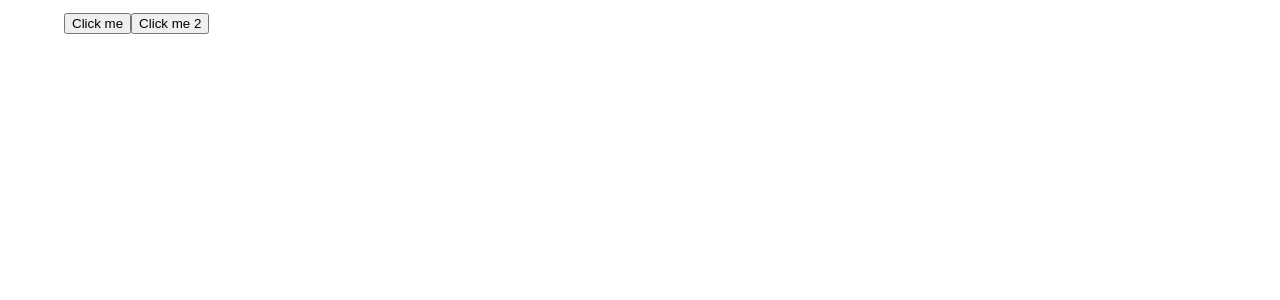
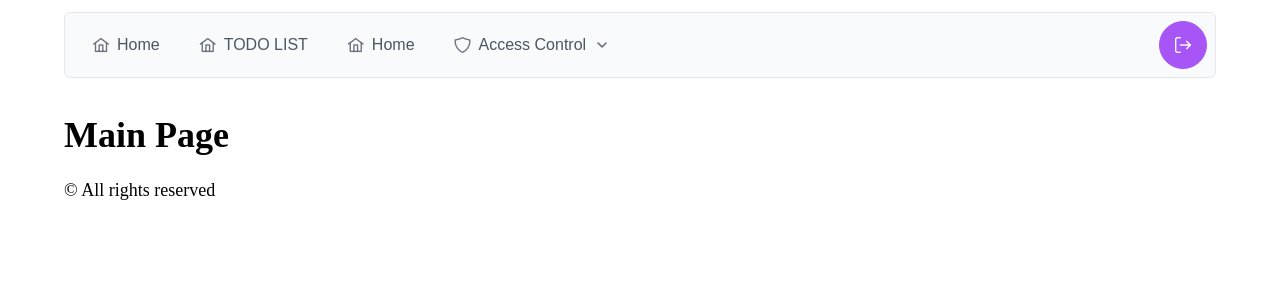
Before and after one commit to Topchu00/React, a React (Vite) app: page / in a window 1280 px wide. Shown: the top 300 px of the page. Built offline with nearby package versions, Linux system fonts and the light colour scheme; a web font is replaced by a local one.

Commit message:
Декларативная маршрутизация или по простому Router

```diff
--- a/src/App.jsx
+++ b/src/App.jsx
@@ -1,11 +1,17 @@
+import { Route, Router, Routes } from "react-router-dom"
+// import CustomButton from "./components/CustomButton"
 import DefaultLayout from "./layout/DefaultLayout"
+import UsersPage from "./pages/AccessControl/UsersPage"
+import MainPage from "./pages/MainPage"
 
 function App() {
-
   return (
-    <DefaultLayout>
-
-    </DefaultLayout>
+    <Routes>
+      <Route path='/' element={<DefaultLayout />}>
+        <Route index element={<MainPage />}></Route>
+        <Route path="/users" element={<UsersPage />}></Route>
+      </Route>
+    </Routes>
   )
 }
 
--- a/src/components/CustomButton/index.jsx
+++ b/src/components/CustomButton/index.jsx
@@ -1,13 +1,12 @@
-const CustomButton = ({ label, additionalClass, disabled=false, handleClick }) => {
+export default function CustomButton ({template, children}) {
     return (
-        <button
-            className={`button ${additionalClass}`}
-            disabled={disabled}
-            onClick={handleClick}
+        <div style={{
+                backgroundColor: 'purple',
+                padding: '20px'
+            }}
         >
-            {label}
-        </button>
+            {template}
+            {children}
+        </div>
     )
 }
-
-export default CustomButton
--- /dev/null
+++ b/src/components/Header/constants.js
@@ -0,0 +1,24 @@
+export const HEADER_NAV_ITEMS = [
+    {
+        label: 'Home',
+        icon: 'pi pi-home'
+    },
+    {
+        label: 'TODO LIST',
+        icon: 'pi pi-home'
+    },
+    {
+        label: 'Home',
+        icon: 'pi pi-home'
+    },
+    {
+        label: 'Access Control',
+        icon: 'pi pi-shield',
+        items: [
+            {
+                label: 'Users',
+                icon: 'pi pi-user'
+            }
+        ]
+    }
+];
--- a/src/components/Header/index.css
+++ b/src/components/Header/index.css
@@ -1,3 +1,9 @@
 .header {
     padding: 12px 0;
 }
+
+.header__actions {
+    display: flex;
+    align-items: center;
+    gap: 20px;
+}
--- a/src/components/Header/index.jsx
+++ b/src/components/Header/index.jsx
@@ -1,29 +1,30 @@
-import CustomButton from '../CustomButton';
+import { Button } from 'primereact/button';
+import { Menubar } from 'primereact/menubar';
 import './index.css';
-import { Button } from 'primereact/button';
+import { HEADER_NAV_ITEMS } from './constants';
 
-const Header = ({ title}) => {
+const Header = () => {
+
+    const onClick = () => {
+        console.log('Logout')
+    }
+
+    const LogoutButtonTemplate = (
+        <Button
+            onClick={onClick}
+            rounded
+            icon="pi pi-sign-out"
+            severity="help"
+        />
+    )
+
 
     return (
         <header className="header">
             <div className="container">
-                {/* <Button
-                    label="Submit"
-                    icon="pi pi-check"
-                    iconPos="right"
-                    onClick={onClick}
-                /> */}
-
-                <CustomButton
-                    label={'Click me'}
-                    additionalClass={'custom-button'}
-                    handleClick={() => console.log('Клик по кнопке')}
-                />
-
-                <CustomButton
-                    label={'Click me 2'}
-                    additionalClass={'custom-button'}
-                    handleClick={() => console.log('Клик по кнопке 2')}
+                <Menubar
+                    model={HEADER_NAV_ITEMS}
+                    end={LogoutButtonTemplate}
                 />
             </div>
         </header>
--- a/src/layout/DefaultLayout.jsx
+++ b/src/layout/DefaultLayout.jsx
@@ -1,13 +1,19 @@
+import { Outlet } from "react-router-dom"
 import Header from "../components/Header"
 
-const DefaultLayout = () => {
+const DefaultLayout = ({children}) => {
     return (
-        <div>
-            <Header
-                title="Пропс title переданный из default layout"
-                subtitle="Пропс subtitle переданный из default layout"
-                onClick={() => console.log('Клик по кнопке')}
-            />
+        <div className="defailt-layout">
+            <Header />
+            <div className="container">
+                <Outlet />
+            </div>
+            {children}
+            <footer>
+                <div className="container">
+                    <p>&copy; All rights reserved</p>
+                </div>
+            </footer>
         </div>
     )
 }
--- a/src/main.jsx
+++ b/src/main.jsx
@@ -7,11 +7,14 @@ import App from './App.jsx'
 import './assets/styles/index.css'
 import "primereact/resources/themes/lara-light-cyan/theme.css";
 import 'primeicons/primeicons.css';
+import { BrowserRouter } from 'react-router-dom';
 
 createRoot(document.getElementById('root')).render(
-  <StrictMode>
-    <PrimeReactProvider>
-      <App />
-    </PrimeReactProvider>
-  </StrictMode>,
+  <BrowserRouter>
+    <StrictMode>
+      <PrimeReactProvider>
+        <App />
+      </PrimeReactProvider>
+    </StrictMode>
+  </BrowserRouter>
 )
--- /dev/null
+++ b/src/pages/AccessControl/UsersPage/index.jsx
@@ -0,0 +1,7 @@
+export default function UsersPage() {
+    return (
+        <div>
+            <h1>Users Page</h1>
+        </div>
+    )
+}
--- /dev/null
+++ b/src/pages/MainPage/index.jsx
@@ -0,0 +1,7 @@
+export default function MainPage() {
+    return (
+        <div>
+            <h1>Main Page</h1>
+        </div>
+    )
+}
```
